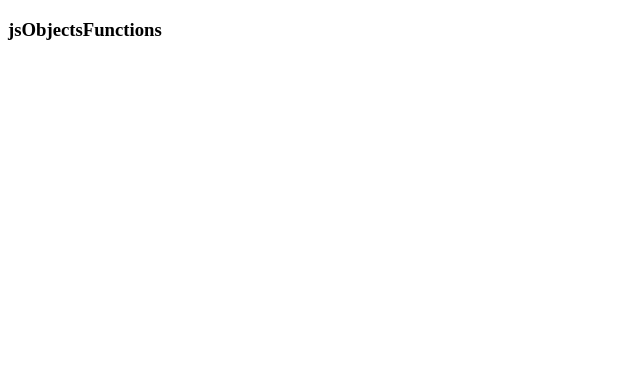
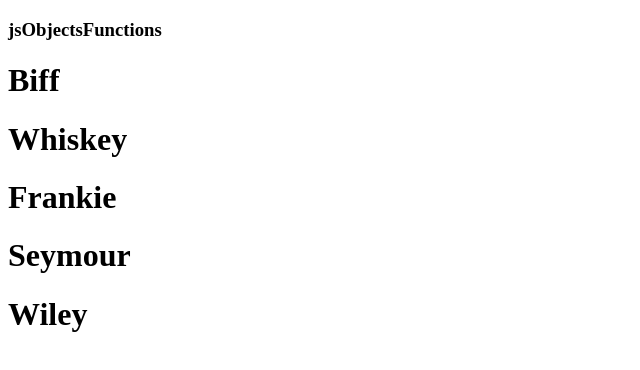
Before and after one commit to colt-mccormick/jsObjectsFunctions, a plain HTML site: page index.html in a window 1280 px wide. Shown: the whole page, without its empty margins (0-640 px from the left). Drawn offline with Linux system fonts and the light colour scheme.

Commit message:
added objects

```diff
--- a/index.html
+++ b/index.html
@@ -8,6 +8,7 @@
 </head>
 <body>
     <h3>jsObjectsFunctions</h3>
+    <div id="pet-names"></div>
     <script src="./main.js"></script>
 </body>
 </html>
--- a/main.js
+++ b/main.js
@@ -1 +1,44 @@
-console.log('Hello World!');
+
+var favAnimal = {
+    name: "zoe",
+    animal: "cat"
+};
+
+console.log("favAnimal: ", favAnimal.animal);//prints cat, this is industry standard
+console.log("favAnimal: ",favAnimal['animal']);//prints cat
+
+var instructorPets = [
+    {instructorName: "Zoe",
+    petName: "Biff",
+    animalType:"evil cat",
+    isFavorite: false
+    },
+    {instructorName: "Zoe",
+    petName: "Whiskey",
+    animalType:"cat",
+    isFavorite: true
+    },
+    {instructorName: "Lauren",
+    petName: "Frankie",
+    animalType:"sweet dog",
+    isFavorite: true
+    },
+    {instructorName: "Callan",
+    petName: "Seymour",
+    animalType:"one eyed dog",
+    isFavorite: true
+    },
+    {instructorName: "Callan",
+    petName: "Wiley",
+    animalType:"destructive dog",
+    isFavorite: false
+    }
+]
+
+console.log("instructorPets: ", instructorPets);
+
+//loop through instructorPets and print petName as h1 tage to that divd
+var petNameHtml = document.getElementById("pet-names");
+for(i=0; i < instructorPets.length; i++){
+    petNameHtml.innerHTML += '<h1>' + instructorPets[i].petName + '</h1>';
+}
```
